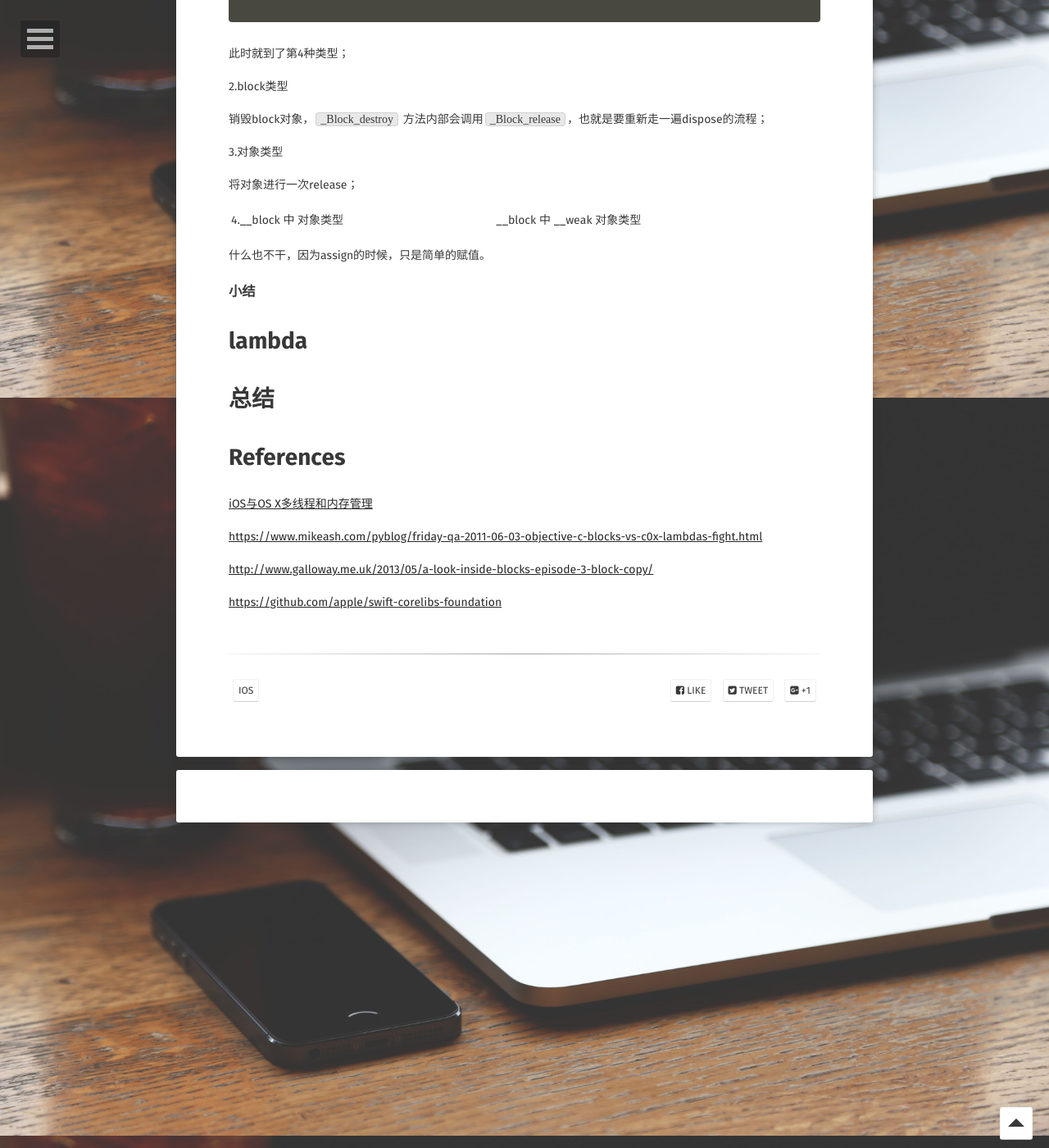
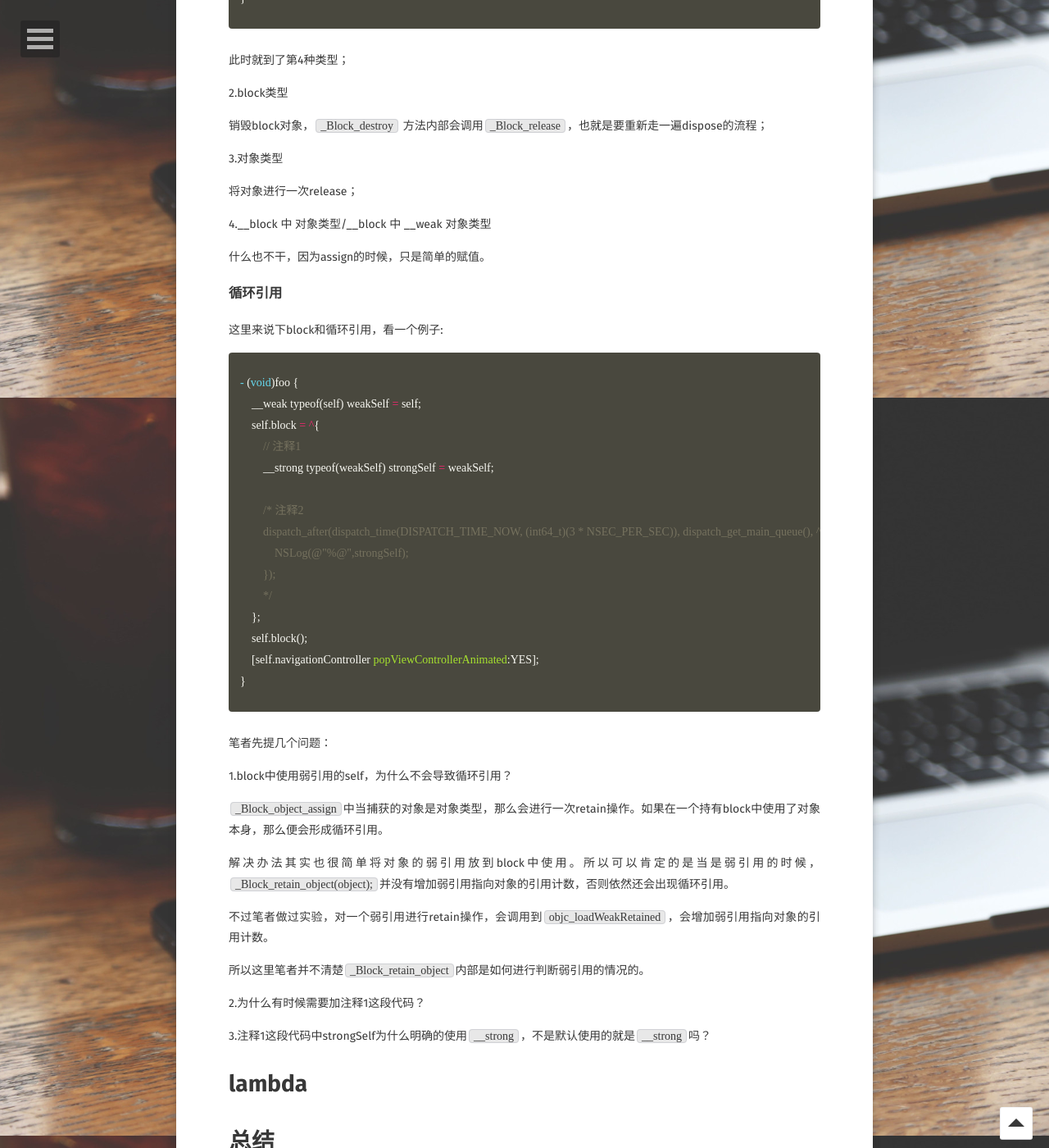
Before and after one commit to longjianjiang/longjianjiang.github.io, a Jekyll site: the page built from _posts/2019-04-17-anonymous-function.md, in a window 1280 px wide and 1400 px high, scrolled down 18415 px. Shown: the whole window at 82% size. Built offline with Jekyll 4.4.1, drawn with Linux system fonts in a browser that asks for light colours; some web fonts are replaced; comment, search, counter and statistics services are not loaded; some of the changed text lies outside the part shown.

Commit message:
Update(auto commit)

```diff
--- a/_posts/2019-04-17-anonymous-function.md
+++ b/_posts/2019-04-17-anonymous-function.md
@@ -617,7 +617,8 @@ static void _Block_byref_assign_copy(void *dest, const void *arg, const int flag
 2.4如果byref中结构体中捕获成员是对象类型，则将copy&dispose指针信息进行复制；
 
 2.5执行函数指针指向的函数，其实还是调用了`_Block_object_assign`方法，只是参数和flags不同了，也就是类似如下的一个方法:
-可以看到就是移动指针到byref结构体中捕获成员的位置，同时flags中按位于了`BLOCK_BYREF_CALLER`。
+
+> 可以看到就是移动指针到byref结构体中捕获成员的位置，同时flags中按位于了`BLOCK_BYREF_CALLER`。
 
 {% highlight cpp %}
 static void __Block_byref_id_object_copy_131(void *dst, void *src) {
@@ -631,7 +632,7 @@ static void __Block_byref_id_object_copy_131(void *dst, void *src) {
 
 4._Block_assign将堆上新生成的byref结构体通过指针赋值到堆上新生成block中的捕获的byref结构体。
 
-- __block 中 对象类型 || __block 中 __weak 对象类型
+- __block 中 对象类型/__block 中 __weak 对象类型
 
 将obj通过指针赋值到desc指向的对象。
 
@@ -712,11 +713,49 @@ static void __Block_byref_id_object_dispose_131(void *src) {
 
 将对象进行一次release；
 
-4.__block 中 对象类型 || __block 中 __weak 对象类型
+4.__block 中 对象类型/__block 中 __weak 对象类型
 
 什么也不干，因为assign的时候，只是简单的赋值。
 
-### 小结
+### 循环引用
+
+这里来说下block和循环引用，看一个例子:
+
+{% highlight objc %}
+- (void)foo {
+    __weak typeof(self) weakSelf = self;
+    self.block = ^{
+        // 注释1
+        __strong typeof(weakSelf) strongSelf = weakSelf;
+
+        /* 注释2
+        dispatch_after(dispatch_time(DISPATCH_TIME_NOW, (int64_t)(3 * NSEC_PER_SEC)), dispatch_get_main_queue(), ^{
+            NSLog(@"%@",strongSelf);
+        });
+        */
+    };
+    self.block();
+    [self.navigationController popViewControllerAnimated:YES];
+}
+{% endhighlight %}
+
+笔者先提几个问题：
+
+1.block中使用弱引用的self，为什么不会导致循环引用？
+
+`_Block_object_assign`中当捕获的对象是对象类型，那么会进行一次retain操作。如果在一个持有block中使用了对象本身，那么便会形成循环引用。
+
+解决办法其实也很简单将对象的弱引用放到block中使用。所以可以肯定的是当是弱引用的时候，`_Block_retain_object(object);`并没有增加弱引用指向对象的引用计数，否则依然还会出现循环引用。
+
+不过笔者做过实验，对一个弱引用进行retain操作，会调用到`objc_loadWeakRetained`，会增加弱引用指向对象的引用计数。
+
+所以这里笔者并不清楚`_Block_retain_object`内部是如何进行判断弱引用的情况的。
+
+2.为什么有时候需要加注释1这段代码？
+
+
+3.注释1这段代码中strongSelf为什么明确的使用`__strong`，不是默认使用的就是`__strong`吗？
+
 
 
 # lambda
```
